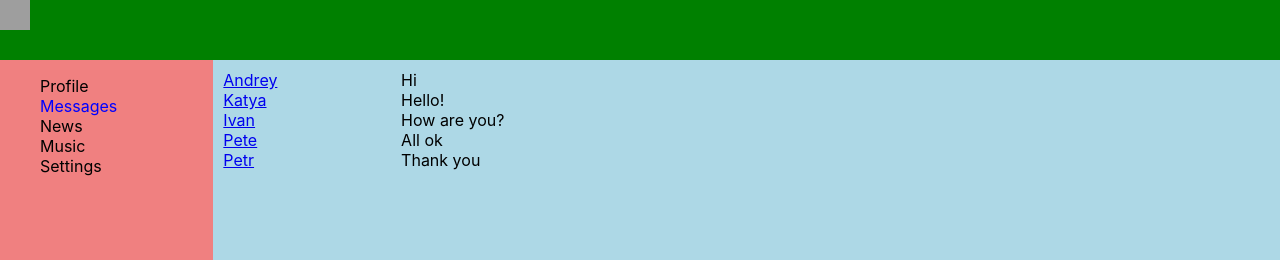
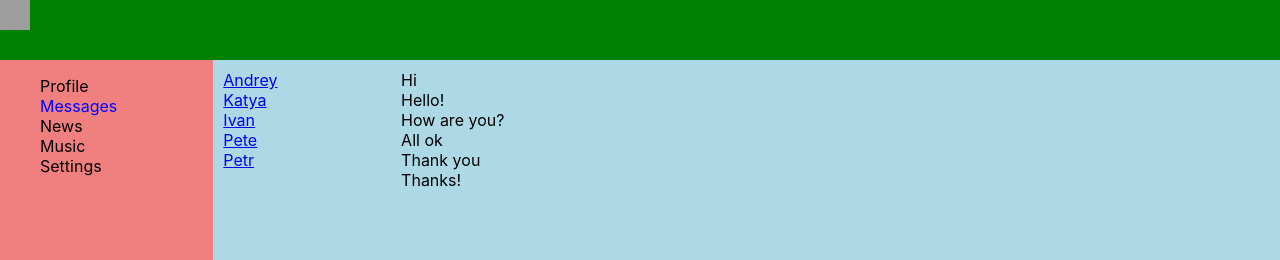
Before and after one commit to Annddreyy/react-course, a React (Create React App) app: page /dialogs in a window 1280 px wide. Shown: the top 260 px of the page. Built offline with nearby package versions, Linux system fonts and the light colour scheme; grey boxes are pictures that could not be loaded.

Commit message:
feat: lesson 30

```diff
--- a/src/App.jsx
+++ b/src/App.jsx
@@ -14,8 +14,16 @@ const App = (props) => {
 				<Navbar />
 				<main className="main">
 					<Routes>
-						<Route path="/dialogs/*" element={<Dialogs dialogs={props.dialogs} messages={props.messages} />} />
-						<Route path="/profile" element={<Profile posts={props.posts} />} />
+						<Route path="/dialogs/*" element={
+							<Dialogs
+							state={props.appState.messagesPage}
+							/>
+						} />
+						<Route path="/profile" element={
+							<Profile
+							state={props.appState.profilePage}
+							/>
+						} />
 					</Routes>
 				</main>
 			</div>
--- a/src/components/Dialogs/Dialogs.jsx
+++ b/src/components/Dialogs/Dialogs.jsx
@@ -4,8 +4,8 @@ import DialogItem from "./DialogItem/DialogItem";
 import Message from "./Message/Message";
 
 const Dialogs = (props) => {
-    let dialogElements = props.dialogs.map(elem => <DialogItem name={elem.name} id={elem.id} />);
-    let messageElements = props.messages.map(elem => <Message message={elem.message} id={elem.id} />)
+    let dialogElements = props.state.dialogs.map(elem => <DialogItem name={elem.name} id={elem.id} />);
+    let messageElements = props.state.messages.map(elem => <Message message={elem.message} id={elem.id} />)
 
     return (
         <div className={classes.dialogs}>
--- a/src/components/Profile/Profile.jsx
+++ b/src/components/Profile/Profile.jsx
@@ -6,7 +6,7 @@ const Profile = (props) => {
     return (
         <div>
             <ProfileInfo />
-            <MyPosts posts={props.posts} />
+            <MyPosts posts={props.state.posts} />
         </div>
     )
 };
--- a/src/index.js
+++ b/src/index.js
@@ -3,37 +3,13 @@ import ReactDOM from "react-dom/client";
 import "./index.css";
 import App from "./App";
 import reportWebVitals from "./reportWebVitals";
-
-let postData = [
-	{ id: 1, message: "My first post", likesCount: 12 },
-	{ id: 2, message: "My second post", likesCount: 21 },
-	{ id: 3, message: "My third post", likesCount: 8 },
-];
-
-let dialogsData = [
-	{ id: 1, name: "Andrey" },
-	{ id: 2, name: "Katya" },
-	{ id: 3, name: "Ivan" },
-	{ id: 4, name: "Pete" },
-	{ id: 5, name: "Petr" },
-];
-
-let messagesData = [
-	{ id: 1, message: "Hi" },
-	{ id: 2, message: "Hello!" },
-	{ id: 3, message: "How are you?" },
-	{ id: 4, message: "All ok" },
-	{ id: 5, message: "Thank you" },
-];
+import state from "./redux/state";
 
 const root = ReactDOM.createRoot(document.getElementById("root"));
 root.render(
 	<React.StrictMode>
-		<App posts={postData} dialogs={dialogsData} messages={messagesData} />
+		<App appState={state} />
 	</React.StrictMode>
 );
 
-// If you want to start measuring performance in your app, pass a function
-// to log results (for example: reportWebVitals(console.log))
-// or send to an analytics endpoint. Learn more: https://bit.ly/CRA-vitals
 reportWebVitals();
--- /dev/null
+++ b/src/redux/state.js
@@ -0,0 +1,28 @@
+let state = {
+    profilePage: {
+        posts: [
+            { id: 1, message: "My first post", likesCount: 12 },
+            { id: 2, message: "My second post", likesCount: 21 },
+            { id: 3, message: "My third post", likesCount: 8 },
+        ]
+    },
+    messagesPage: {
+        messages:  [
+            { id: 1, message: "Hi" },
+            { id: 2, message: "Hello!" },
+            { id: 3, message: "How are you?" },
+            { id: 4, message: "All ok" },
+            { id: 5, message: "Thank you" },
+            { id: 6, message: "Thanks! "}
+        ],
+        dialogs: [
+            { id: 1, name: "Andrey" },
+            { id: 2, name: "Katya" },
+            { id: 3, name: "Ivan" },
+            { id: 4, name: "Pete" },
+            { id: 5, name: "Petr" },
+        ]
+    }
+};
+
+export default state;
```
